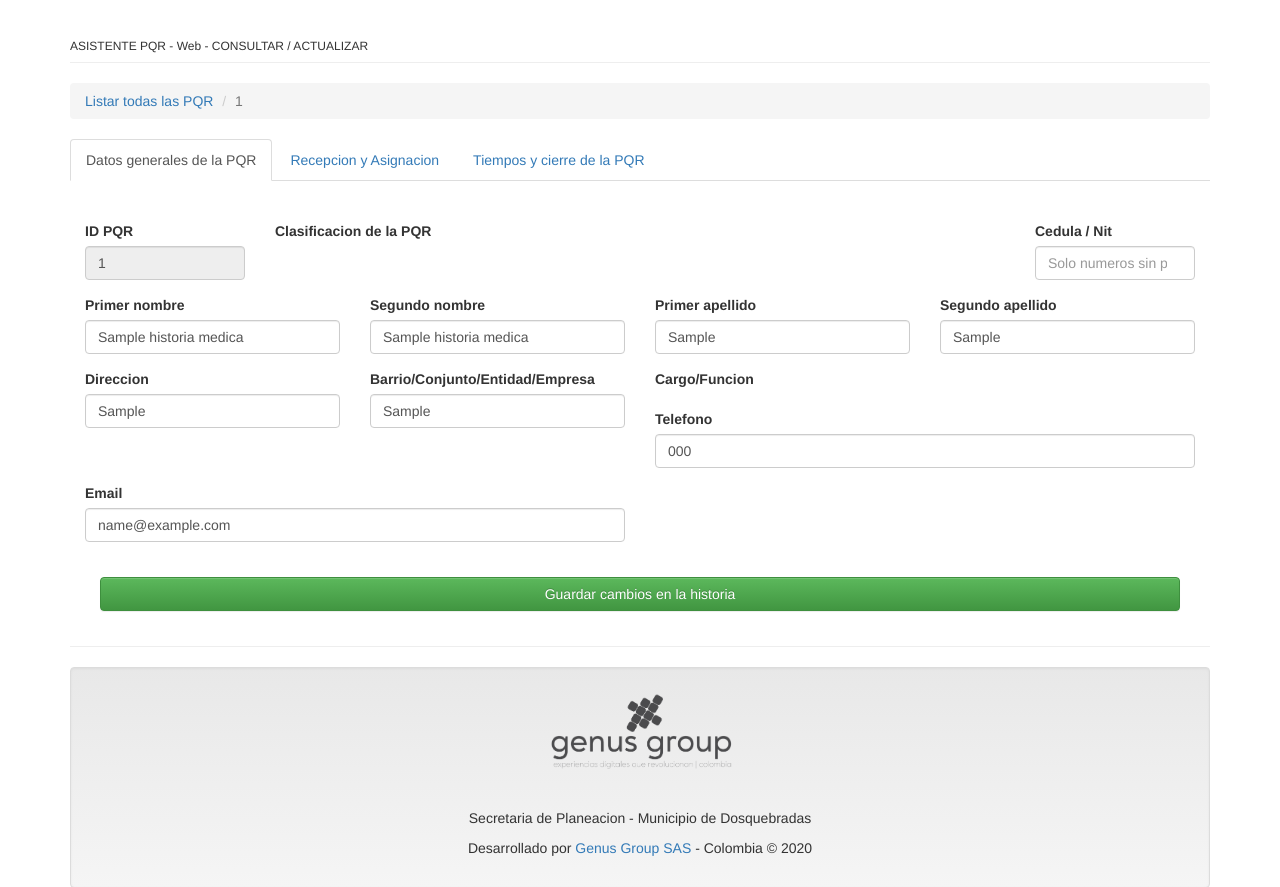
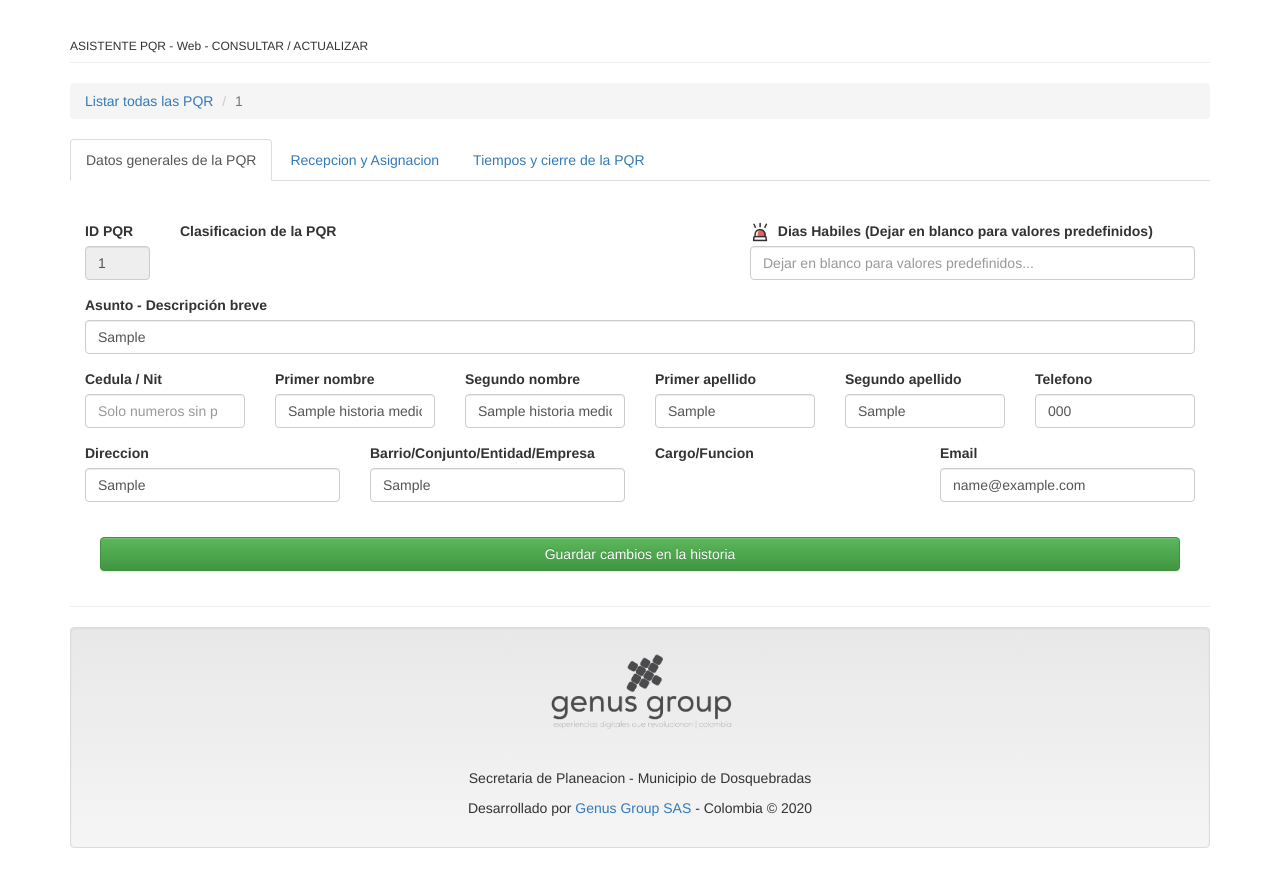
Before and after one commit to hugandoro/genus-asistente-pqr, a PHP site: template view/historia/historia-nuevo-editar.view.php in a window 1280 px wide. Shown: the top 887 px of the page. After the commit the page ends 848 px from the top, so only its background shows below. Run offline with PHP 8.4, Linux system fonts and the light colour scheme; the template is opened without the code that fills it: most values are stand-ins (such as "Sample title", 1, 10 or a date in 2020); data that the repository does not hold is empty; some libraries are stand-ins or nearby versions.

Commit message:
Version 2.07
Ajystes varios
Textos
Campos nuevos ( Asunto - Dias )
Ingreso de dias para vencimiento - Semi y Manual

```diff
--- a/controller/historia.controller.php
+++ b/controller/historia.controller.php
@@ -69,6 +69,8 @@
         $historiaMedica->historia_id = $_REQUEST['id'];
         $historiaMedica->historia_fecha = $_REQUEST['fecha'];
         $historiaMedica->historia_clasificacion_pqr = $_REQUEST['clasificacion_pqr'];
+        $historiaMedica->historia_dias = $_REQUEST['dias'];
+        $historiaMedica->historia_asunto = $_REQUEST['asunto'];
         $historiaMedica->historia_cedula = $_REQUEST['cedula'];
         $historiaMedica->historia_nombre_1 = $_REQUEST['nombre_1'];
         $historiaMedica->historia_nombre_2 = $_REQUEST['nombre_2'];
--- a/view/historia/historia-nuevo-editar.view.php
+++ b/view/historia/historia-nuevo-editar.view.php
@@ -31,12 +31,12 @@
                                     <?php if ($this->auth->usuario()->medico_nivel == '2') $aux = 'readonly '; else $aux = ''; ?>
 
                                     <!-- Fila 1 -->
-                                    <div class="form-group col-md-2" style="display: block;">
+                                    <div class="form-group col-md-1" style="display: block;">
                                         <label for="fecha">ID PQR</label>
                                         <input onblur="Mayuscula(this);" readonly value="<?php echo $historiaMedica->historia_id; ?>" name="id" id="id" type="text" class="form-control" placeholder="N° automatico...">
                                     </div>
 
-                                    <div class="form-group col-md-8" style="display: block;">
+                                    <div class="form-group col-md-6" style="display: block;">
                                         <label for="clasificacion_pqr">Clasificacion de la PQR</label>
 
                                         <?php if ($this->auth->usuario()->medico_nivel == '2') { ?>
@@ -45,45 +45,62 @@
 
                                         <?php if ($this->auth->usuario()->medico_nivel == '1') { ?>
                                             <select name="clasificacion_pqr" id="clasificacion_pqr" class="form-control">
-                                                <option <?php if ($historiaMedica->historia_clasificacion_pqr == "CONCEPTO") echo 'selected' ?> value="CONCEPTO">CONCEPTOS SOBRE TRASLADOS DE POSTE - 30 dias</option>
-                                                <option <?php if ($historiaMedica->historia_clasificacion_pqr == "LICENCIA") echo 'selected' ?> value="LICENCIA">LICENCIAS DE INTERVENCIÓN Y OCUPACIÓN DE ESPACIO PÚBLICO - 45 dias</option>
-                                                <option <?php if ($historiaMedica->historia_clasificacion_pqr == "ORGANO_CONTROL") echo 'selected' ?> value="ORGANO_CONTROL">ÓRGANOS DE CONTROL, POLÍTICO, DISCIPLINARIO, FISCAL, JURISDICCIONAL, CIUDADANO - 5 dias</option>
-                                                <option <?php if ($historiaMedica->historia_clasificacion_pqr == "PETICION_AUTORIDAD") echo 'selected' ?> value="PETICION_AUTORIDAD">PETICIONES ENTRE AUTORIDADES - 10 dias</option>
-                                                <option <?php if ($historiaMedica->historia_clasificacion_pqr == "PETICION_INFORMACION") echo 'selected' ?> value="PETICION_INFORMACION">PETICIONES DE INFORMACIÓN Y DOCUMENTOS - 10 dias</option>
-                                                <option <?php if ($historiaMedica->historia_clasificacion_pqr == "PETICION_GENERAL") echo 'selected' ?> value="PETICION_GENERAL">PETICIONES DE INTERÉS GENERAL O PARTICULAR - 15 dias</option>
-                                                <option <?php if ($historiaMedica->historia_clasificacion_pqr == "PETICION_CONSULTA") echo 'selected' ?> value="PETICION_CONSULTA">PETICIONES DE CONSULTA - 30 dias</option>
-                                                <option <?php if ($historiaMedica->historia_clasificacion_pqr == "QUEJA") echo 'selected' ?> value="QUEJA">QUEJAS, RECLAMOS Y MANIFESTACIONES - 15 dias</option>
+                                                <option <?php if ($historiaMedica->historia_clasificacion_pqr == "CONCEPTO") echo 'selected' ?> value="CONCEPTO">Concepto sobre traslado de poste - 30 dias</option>
+                                                <option <?php if ($historiaMedica->historia_clasificacion_pqr == "LICENCIA") echo 'selected' ?> value="LICENCIA">Licencia de intervención y ocupación de espacio público - 45 dias</option>
+                                                <option <?php if ($historiaMedica->historia_clasificacion_pqr == "ORGANO_CONTROL") echo 'selected' ?> value="ORGANO_CONTROL">Órgano de control, pólitico, disciplinario, fiscal, jurisdiccional, ciudadano - 5 dias</option>
+                                                <option <?php if ($historiaMedica->historia_clasificacion_pqr == "PETICION_AUTORIDAD") echo 'selected' ?> value="PETICION_AUTORIDAD">Petición entre autoridades - 10 dias</option>
+                                                <option <?php if ($historiaMedica->historia_clasificacion_pqr == "PETICION_INFORMACION") echo 'selected' ?> value="PETICION_INFORMACION">Petición de información y documentos - 10 dias</option>
+                                                <option <?php if ($historiaMedica->historia_clasificacion_pqr == "PETICION_GENERAL") echo 'selected' ?> value="PETICION_GENERAL">Petición de interese general o particular - 15 dias</option>
+                                                <option <?php if ($historiaMedica->historia_clasificacion_pqr == "PETICION_CONSULTA") echo 'selected' ?> value="PETICION_CONSULTA">Petición de consulta - 30 dias</option>
+                                                <option <?php if ($historiaMedica->historia_clasificacion_pqr == "QUEJA") echo 'selected' ?> value="QUEJA">Queja, reclamo y manifestación - 15 dias</option>
+                                                <option <?php if ($historiaMedica->historia_clasificacion_pqr == "TUTELA") echo 'selected' ?> value="TUTELA">Tutela - 2 dias</option>
                                             </select>
                                         <?php }?>
                                     </div>
 
+                                    <div class="form-group col-md-5" style="display: block;">
+                                        <img src='assets/img/alarma.png' width=20px title='Semaforo PQR'><label for="dias">&nbsp;&nbsp;Dias Habiles (Dejar en blanco para valores predefinidos)</label>
+                                        <input <?php echo $aux; ?> onblur="Mayuscula(this);" value="<?php echo $historiaMedica->historia_dias; ?>" name="dias" id="dias" type="number" class="form-control" placeholder="Dejar en blanco para valores predefinidos...">
+                                    </div>
+
+                                    <!-- Fila 2 -->
+                                    <div class="form-group col-md-12" style="display: block;">
+                                        <label for="asunto">Asunto - Descripción breve</label>
+                                        <input <?php echo $aux; ?> onblur="Mayuscula(this);" value="<?php echo $historiaMedica->historia_asunto; ?>" name="asunto" id="asunto" type="text" class="form-control" placeholder="">
+                                    </div>
+
+                                    <!-- Fila 3 -->
                                     <div class="form-group col-md-2" style="display: block;">
                                         <label for="cedula">Cedula / Nit</label>
                                         <input <?php echo $aux; ?> onblur="Mayuscula(this);" value="<?php echo $historiaMedica->historia_cedula; ?>" name="cedula" id="cedula" type="number" class="form-control" placeholder="Solo numeros sin puntos o comas">
                                     </div>
 
-                                    <!-- Fila 2 -->
-                                    <div class="form-group col-md-3" style="display: block;">
+                                    <div class="form-group col-md-2" style="display: block;">
                                         <label for="nombre_1">Primer nombre</label>
                                         <input <?php echo $aux; ?> onblur="Mayuscula(this);" value="<?php echo $historiaMedica->historia_nombre_1; ?>" name="nombre_1" id="nombre_1" type="text" class="form-control" placeholder="" >
                                     </div>
 
-                                    <div class="form-group col-md-3" style="display: block;">
+                                    <div class="form-group col-md-2" style="display: block;">
                                         <label for="nombre_2">Segundo nombre</label>
                                         <input <?php echo $aux; ?> onblur="Mayuscula(this);" value="<?php echo $historiaMedica->historia_nombre_2; ?>" name="nombre_2" id="nombre_2" type="text" class="form-control" placeholder="">
                                     </div>
 
-                                    <div class="form-group col-md-3" style="display: block;">
+                                    <div class="form-group col-md-2" style="display: block;">
                                         <label for="apellido_1">Primer apellido</label>
                                         <input <?php echo $aux; ?> onblur="Mayuscula(this);" value="<?php echo $historiaMedica->historia_apellido_1; ?>" name="apellido_1" id="apellido_1" type="text" class="form-control" placeholder="">
                                     </div>
 
-                                    <div class="form-group col-md-3" style="display: block;">
+                                    <div class="form-group col-md-2" style="display: block;">
                                         <label for="apellido_2">Segundo apellido</label>
                                         <input <?php echo $aux; ?> onblur="Mayuscula(this);" value="<?php echo $historiaMedica->historia_apellido_2; ?>" name="apellido_2" id="apellido_2" type="text" class="form-control" placeholder="">
                                     </div>
 
-                                    <!-- Fila 3 -->
+                                    <div class="form-group col-md-2" style="display: block;">
+                                        <label for="telefono">Telefono</label>
+                                        <input <?php echo $aux; ?> onblur="Mayuscula(this);" value="<?php echo $historiaMedica->historia_telefono; ?>" name="telefono" id="telefono" type="number" class="form-control" placeholder="">
+                                    </div>
+
+                                    <!-- Fila 4 -->
                                     <div class="form-group col-md-3" style="display: block;">
                                         <label for="direccion">Direccion</label>
                                         <input <?php echo $aux; ?> onblur="Mayuscula(this);" value="<?php echo $historiaMedica->historia_direccion; ?>" name="direccion" id="direccion" type="text" class="form-control" placeholder="">
@@ -94,7 +111,7 @@
                                         <input <?php echo $aux; ?> onblur="Mayuscula(this);" value="<?php echo $historiaMedica->historia_entidad; ?>" name="entidad" id="entidad" type="text" class="form-control" placeholder="">
                                     </div>
 
-                                    <div class="form-group col-md-6" style="display: block;">
+                                    <div class="form-group col-md-3" style="display: block;">
                                         <label for="cargo">Cargo/Funcion</label>
 
                                         <?php if ($this->auth->usuario()->medico_nivel == '2') { ?>
@@ -115,13 +132,7 @@
                                         <?php }?>
                                     </div>
 
-                                    <!-- Fila 4 -->
-                                    <div class="form-group col-md-6" style="display: block;">
-                                        <label for="telefono">Telefono</label>
-                                        <input <?php echo $aux; ?> onblur="Mayuscula(this);" value="<?php echo $historiaMedica->historia_telefono; ?>" name="telefono" id="telefono" type="number" class="form-control" placeholder="">
-                                    </div>
-
-                                    <div class="form-group col-md-6" style="display: block;">
+                                    <div class="form-group col-md-3" style="display: block;">
                                         <label for="email">Email</label>
                                         <input <?php echo $aux; ?> onblur="Mayuscula(this);" value="<?php echo $historiaMedica->historia_email; ?>" name="email" id="email" type="email" class="form-control" placeholder="">
                                     </div>
@@ -220,9 +231,9 @@
 
                                         <?php if ($this->auth->usuario()->medico_nivel == '1') { ?>
                                             <select name="area" id="area" class="form-control">
-                                                <option <?php if ($historiaMedica->historia_area == "POT") echo 'selected' ?> value="POT">POT</option>
-                                                <option <?php if ($historiaMedica->historia_area == "SOCIOECONOMICA") echo 'selected' ?> value="SOCIOECONOMICA">SOCIOECONOMICA</option>
-                                                <option <?php if ($historiaMedica->historia_area == "CALIDAD") echo 'selected' ?> value="CALIDAD">CALIDAD</option>
+                                                <option <?php if ($historiaMedica->historia_area == "POT") echo 'selected' ?> value="POT">Direccion de Ordenamiento Territorial</option>
+                                                <option <?php if ($historiaMedica->historia_area == "CALIDAD") echo 'selected' ?> value="CALIDAD">Direccion de Sistemas de Gestion</option>
+                                                <option <?php if ($historiaMedica->historia_area == "SOCIOECONOMICA") echo 'selected' ?> value="SOCIOECONOMICA">Direccion de Asuntos Socioeconomicos</option>
                                             </select>
                                         <?php }?>
                                     </div>
@@ -283,14 +294,7 @@
                                         <label for="estado_respuesta">Estado de la respuesta</label><br>
                                         <!-- Calculo fecha de vencimiento -->
                                         <?php
-                                            if ($historiaMedica->historia_clasificacion_pqr == 'CONCEPTO') $sumarDias = 30;
-                                            if ($historiaMedica->historia_clasificacion_pqr == 'LICENCIA') $sumarDias = 45;
-                                            if ($historiaMedica->historia_clasificacion_pqr == 'ORGANO_CONTROL') $sumarDias = 5;
-                                            if ($historiaMedica->historia_clasificacion_pqr == 'PETICION_AUTORIDAD') $sumarDias = 10;
-                                            if ($historiaMedica->historia_clasificacion_pqr == 'PETICION_INFORMACION') $sumarDias = 10;
-                                            if ($historiaMedica->historia_clasificacion_pqr == 'PETICION_GENERAL') $sumarDias = 15;
-                                            if ($historiaMedica->historia_clasificacion_pqr == 'PETICION_CONSULTA') $sumarDias = 30;
-                                            if ($historiaMedica->historia_clasificacion_pqr == 'QUEJA') $sumarDias = 15;
+                                            $sumarDias = $historiaMedica->historia_dias; //Dias que se establecieron como plazo para responder
                                             $fechaVencimiento = $this->modelHistoria->sumasDiaSemana($historiaMedica->historia_radicado_gestion,$sumarDias);
 
                                             $fechaRespuesta = $historiaMedica->historia_fecha_respuesta;
```
Also changed, not shown: model/historia.model.php (+34 -2 lines), view/historia/historia-listar.view.php (+4 -13 lines), assets/img/alarma.png (added).
